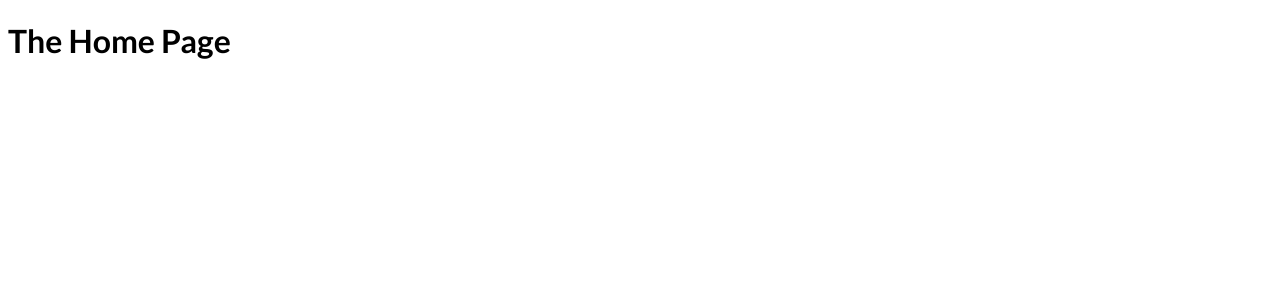
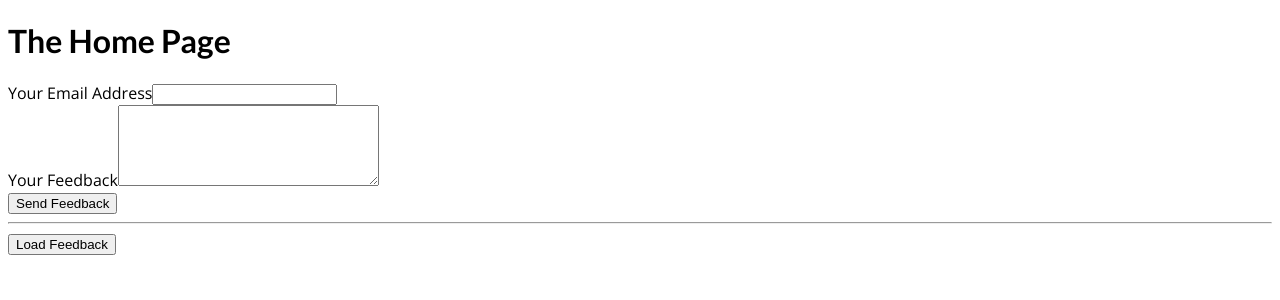
Before and after one commit to Rajil1213/nextjs-course, a Next.js app: page / in a window 1280 px wide. Shown: the top 300 px of the page. Built offline with nearby package versions, Linux system fonts and the light colour scheme.

Commit message:
Add feedback form

```diff
--- a/pages/index.tsx
+++ b/pages/index.tsx
@@ -1,7 +1,60 @@
+import { useRef, useState } from 'react';
+
 function HomePage() {
+  const emailRef = useRef<HTMLInputElement>(null);
+  const feedbackRef = useRef<HTMLTextAreaElement>(null);
+  const [feedbacks, setFeedbacks] = useState<[]>([]);
+
+  const submitHandler = async (e: React.SyntheticEvent) => {
+    e.preventDefault();
+
+    const email = emailRef.current?.value;
+    const feedback = feedbackRef.current?.value;
+
+    const result = await fetch("/api/feedback", {
+      method: "POST",
+      body: JSON.stringify({ email, feedback }),
+      headers: {
+        "Content-Type": "application/json"
+      }
+    });
+
+    console.log(await result.json());
+  };
+
+  const loadFeedbackHandler = async (e: React.SyntheticEvent) => {
+    e.preventDefault();
+
+    const result = await fetch("/api/feedback");
+    const data = await result.json();
+    setFeedbacks(data.feedback);
+  };
+
   return (
     <div>
       <h1>The Home Page</h1>
+      <form onSubmit={submitHandler}>
+        <div>
+          <label htmlFor="email">Your Email Address</label>
+          <input type="email" id="email" ref={emailRef} />
+        </div>
+
+        <div>
+          <label htmlFor="feedback">Your Feedback</label>
+          <textarea name="feebdack" id="feedback" cols={30} rows={5} ref={feedbackRef}></textarea>
+        </div>
+        <button type="submit">Send Feedback</button>
+      </form>
+      <hr />
+      <button onClick={loadFeedbackHandler}>Load Feedback</button>
+      <ul>
+        {feedbacks.map((feedback: any) => (
+          <li key={feedback.id}>
+            <p>{feedback.feedback}</p>
+            <blockquote>- {feedback.email}</blockquote>
+          </li>
+        ))}
+      </ul>
     </div>
   );
 }
```
